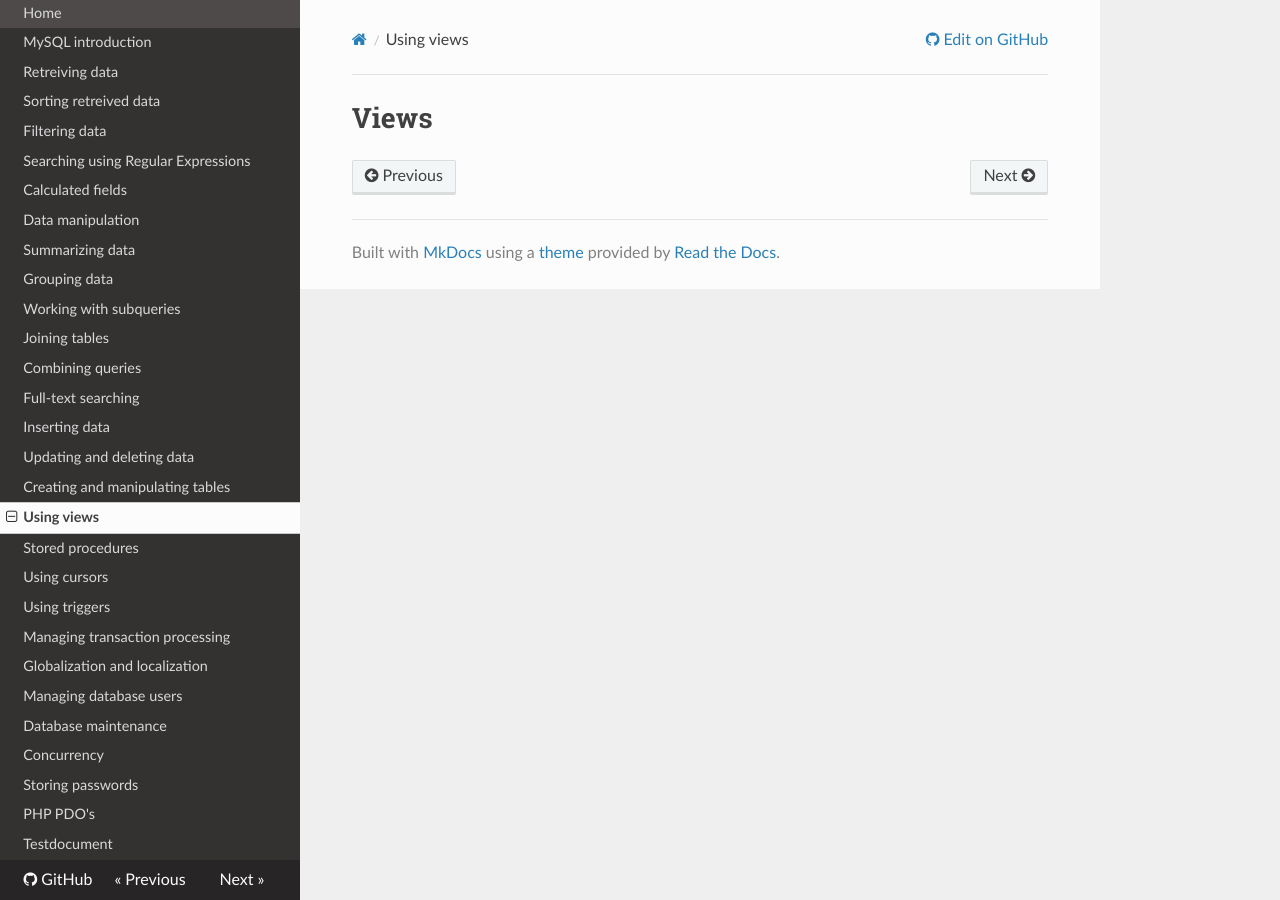
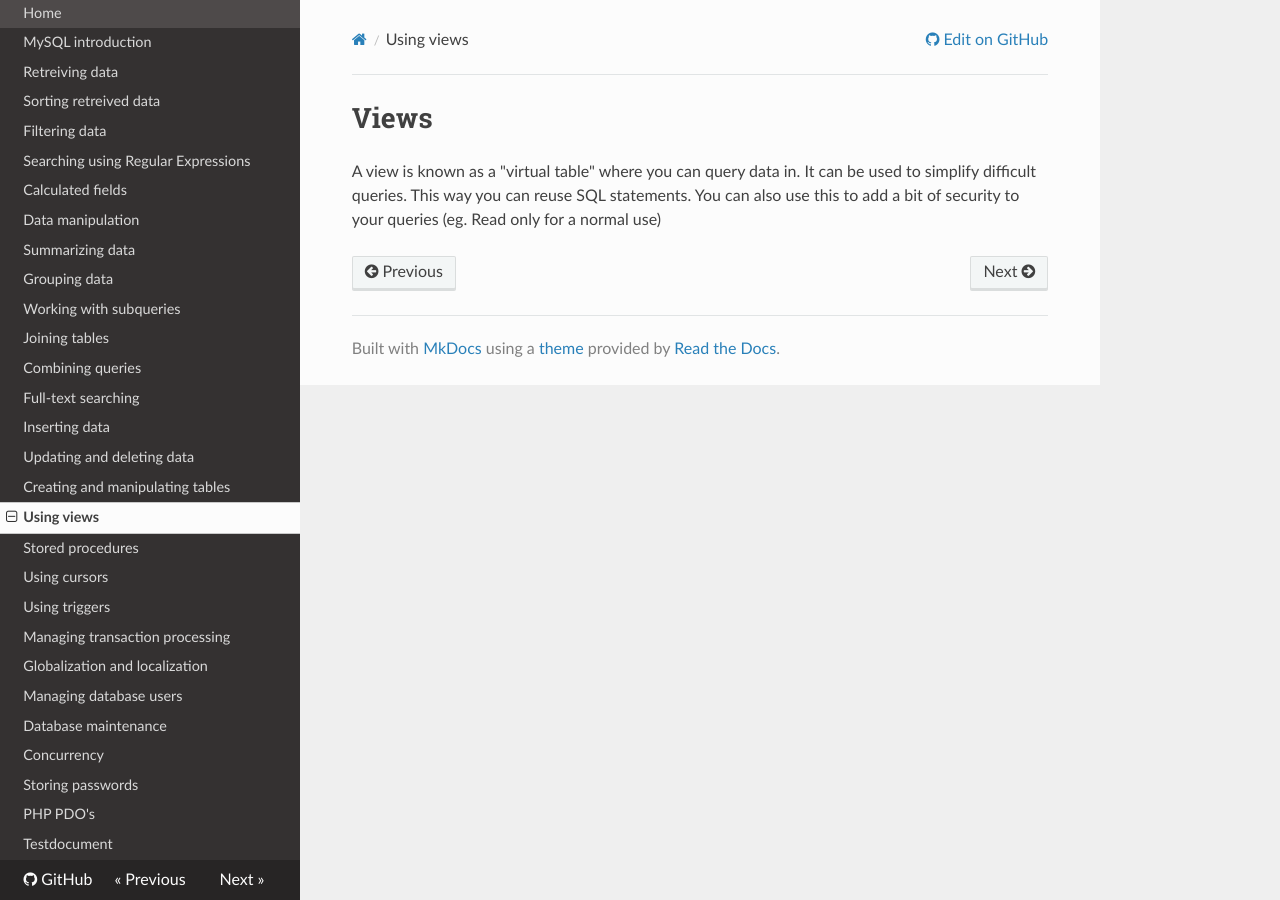
Before and after one commit to sillevl/course-databases, an MkDocs documentation site: the page built from docs/views.md, in a window 1280 px wide. Built offline with MkDocs 1.6.1, drawn with Linux system fonts in a browser that asks for light colours; nearby versions of some CDN libraries; old or Windows-style settings are respelled for this version of MkDocs.

Commit message:
just a test

```diff
--- a/docs/views.md
+++ b/docs/views.md
@@ -1 +1,5 @@
 # Views
+
+A view is known as a "virtual table" where you can query data in.
+It can be used to simplify difficult queries. This way you can reuse SQL statements.
+You can also use this to add a bit of security to your queries (eg. Read only for a normal use)
```
